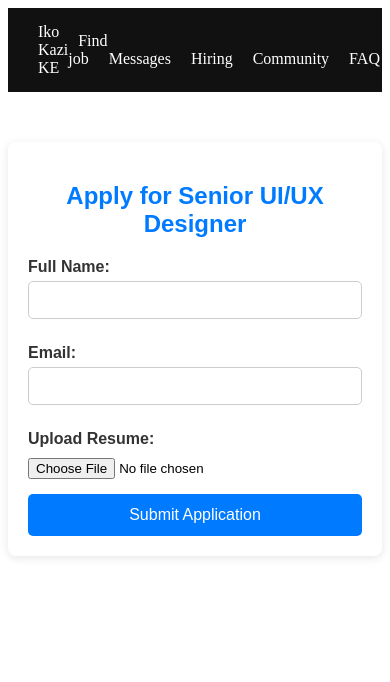
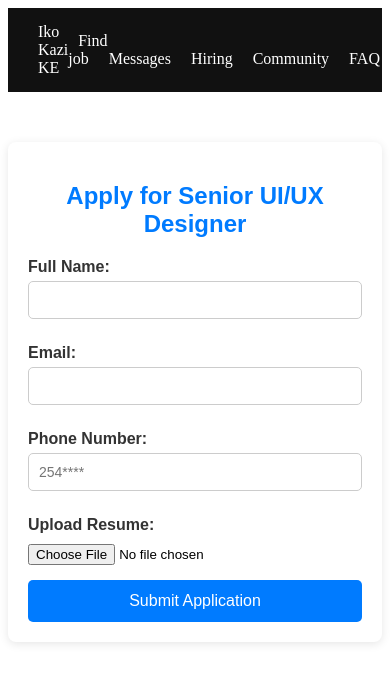
Before and after one commit to AlexMwaura/job-portal, an Angular app: page /apply/1 in a window 390 px wide. Shown: the top 682 px of the page. Built offline with nearby package versions, Linux system fonts and the light colour scheme.

Commit message:
add phone number as an input field

```diff
--- a/src/app/pages/job-application/components/job-application/job-application.component.html
+++ b/src/app/pages/job-application/components/job-application/job-application.component.html
@@ -8,6 +8,9 @@
       <label for="email">Email:</label>
       <input type="email" id="email" [(ngModel)]="applicant.email" name="email" required />
 
+      <label for="number">Phone Number:</label>
+      <input type="tel" id="phone" [(ngModel)]="applicant.phoneNumber" name="phone" placeholder="254****" pattern="[0-9]{3}-[0-9]{2}-[0-9]{3}" required>
+
       <label for="resume">Upload Resume:</label>
       <input type="file" id="resume" (change)="onFileSelected($event)" required />
 
--- a/src/app/pages/job-application/components/job-application/job-application.component.scss
+++ b/src/app/pages/job-application/components/job-application/job-application.component.scss
@@ -26,6 +26,7 @@
 
   /* Inputs */
   input[type="text"],
+  input[type="tel"],
   input[type="email"] {
     width: 100%;
     padding: 10px;
--- a/src/app/pages/job-application/components/job-application/job-application.component.ts
+++ b/src/app/pages/job-application/components/job-application/job-application.component.ts
@@ -12,6 +12,7 @@ export class JobApplicationComponent {
   applicant = {
     name: '',
     email: '',
+    phoneNumber: '',
     resume: null
   };
   constructor(private route: ActivatedRoute, private http: HttpClient, private router: Router) {}
```
